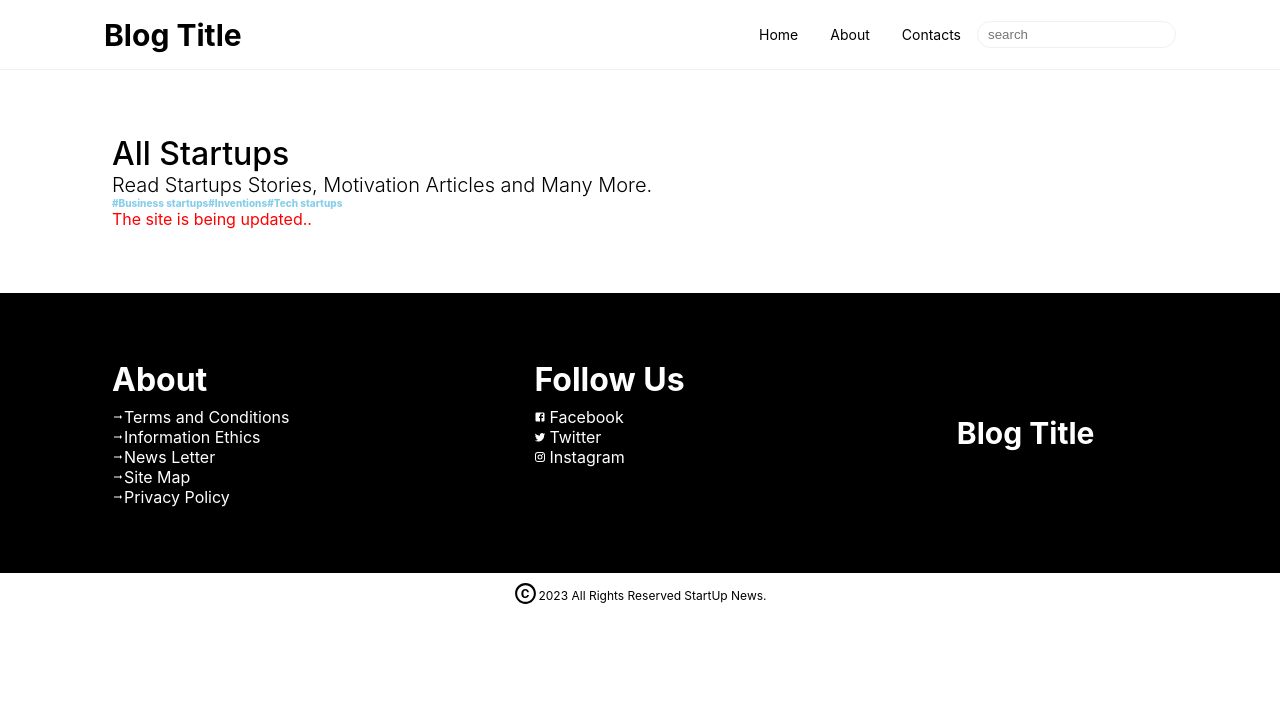
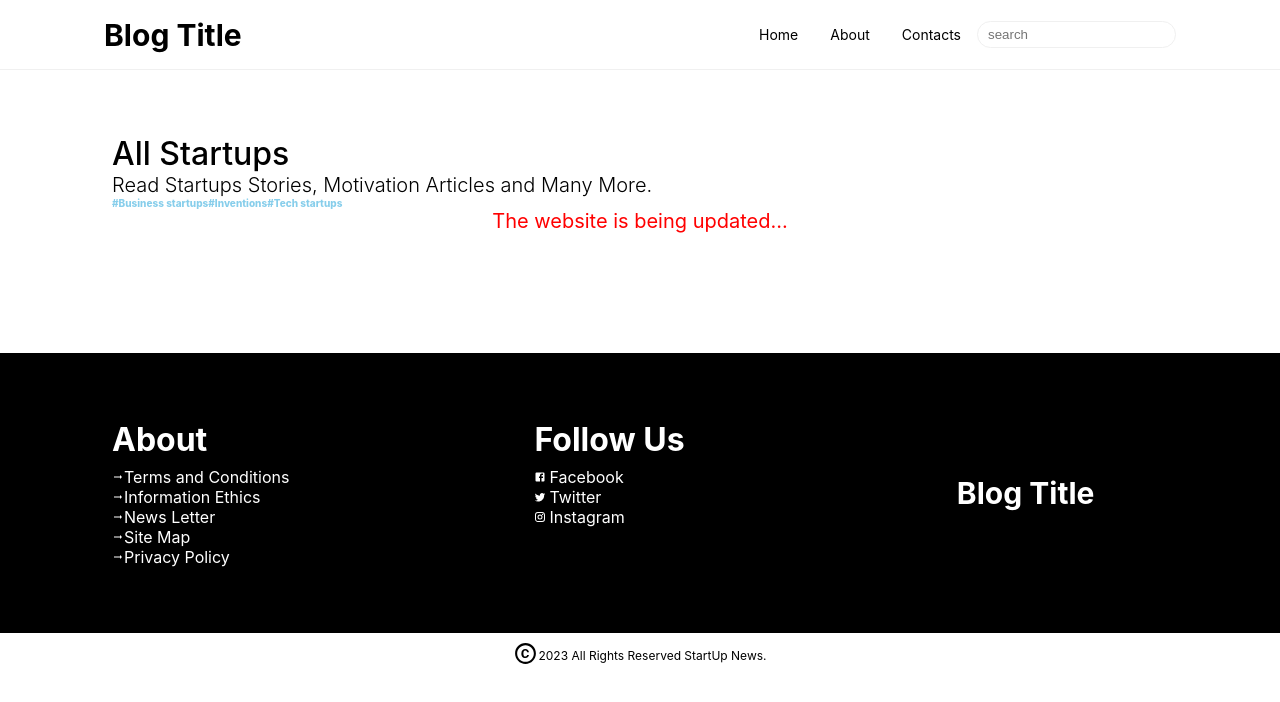
Before and after one commit to Bush-Man/blog-frontend, a React (Create React App) app: page / in a window 1280 px wide. Shown: the top 702 px of the page. Built offline with nearby package versions, Linux system fonts and the light colour scheme.

Commit message:
Update Home.jsx

```diff
--- a/src/Pages/Home/Home.jsx
+++ b/src/Pages/Home/Home.jsx
@@ -12,7 +12,7 @@ const Home = () => {
       <Navbar />
       <div className="homeBody">
         <AdSection />
-    { err? <span style={{color:"red"}}>The site is being updated..  </span> :  <>
+    { err? <span style={{color:"red",fontSize:"20px",display:"flex",justifyContent:"center",textAlign:"center",width:"100%",height:"5rem"}}>The website is being updated...  </span> :  <>
 
         <FeaturedPosts />
         <TopStories location="home" />
```
